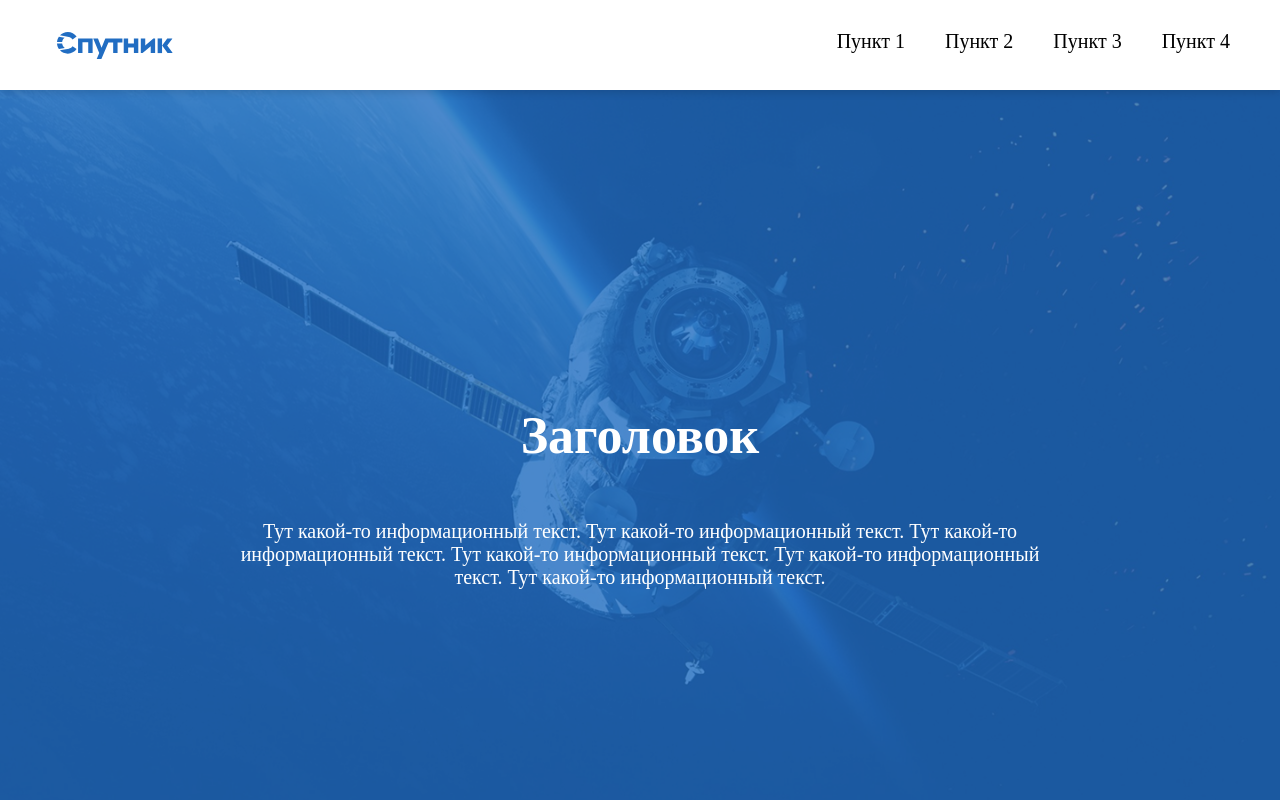
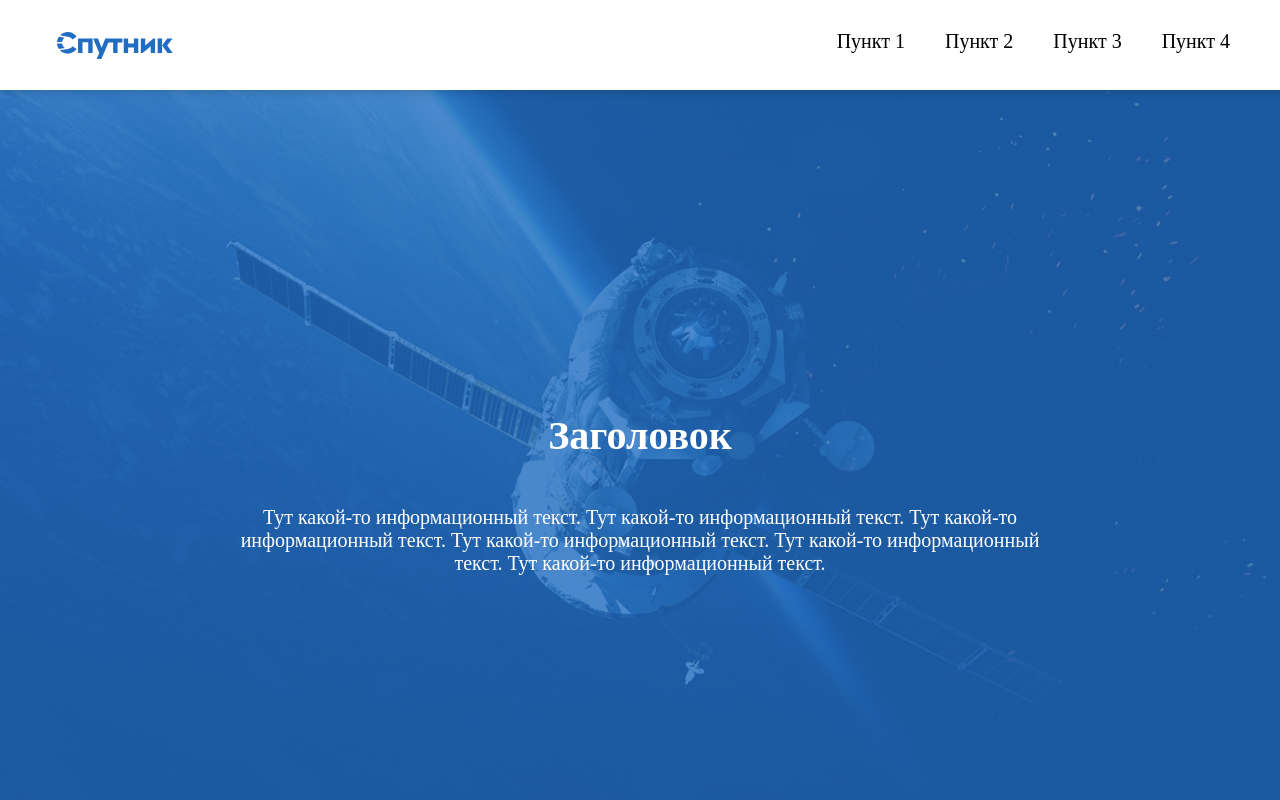
Before and after one commit to martynovappolina/sputnik-ui, a Vue app: page / in a window 1280 px wide. Shown: the top 800 px of the page. Built offline with nearby package versions, Linux system fonts and the light colour scheme; a web font is replaced by a local one.

Commit message:
add page component

```diff
--- a/src/App.vue
+++ b/src/App.vue
@@ -1,14 +1,15 @@
 <template>
-  <div class="sputnik-ui">
+  <Page>
     <Menu />
     <Cover />
     <CardsBlock />
     <Contacts />
     <Footer />
-  </div>
+  </Page>
 </template>
 
 <script>
+  import Page from './components/Page.vue';
   import Menu from './components/Menu.vue';
   import Cover from './components/Cover.vue';
   import CardsBlock from './components/CardsBlock.vue';
@@ -18,6 +19,7 @@ import Footer from './components/Footer.vue';
   export default {
     name: 'App',
     components: {
+      Page,
       Menu,
       Cover,
       CardsBlock,
@@ -31,21 +33,4 @@ export default {
   body {
     margin: 0;
   }
-
-  .sputnik-ui {
-    margin: 0 auto;
-
-    @include text;
-
-    h1 {
-      @include h1;
-    }
-    h2 {
-      @include h2;
-    }
-
-    @media (max-width: 400px) {
-      @include big-text;
-    }
-  }
 </style>
--- a/src/components/Menu.vue
+++ b/src/components/Menu.vue
@@ -34,6 +34,8 @@
       </div>
     </div>
   </div>
+
+  <div style="height: 90px"></div>
 </template>
 
 <script>
@@ -104,7 +106,7 @@
 
 <style lang='scss' scoped>
   .menu {
-    position: sticky;
+    position: fixed;
     z-index: 100;
     top: 0;
     width: 100%;
--- /dev/null
+++ b/src/components/Page.vue
@@ -0,0 +1,38 @@
+<template>
+    <div class="page">
+        <slot />
+    </div>
+</template>
+
+<script>
+    export default {
+        name: 'PageTemplate',
+        props: {
+            menu: {
+                type: Object,
+                required: true
+            },
+            footer: {
+                type: Object,
+                required: true
+            }
+        }
+    }
+</script>
+
+<style lang='scss' scoped>
+    .page {
+        @include text;
+
+        h1 {
+            @include h1;
+        }
+        h2 {
+            @include h2;
+        }
+
+        @media (max-width: 400px) {
+            @include big-text;
+        }
+    }
+</style>
```
Lines whose indentation alone changed are shown as unchanged.
